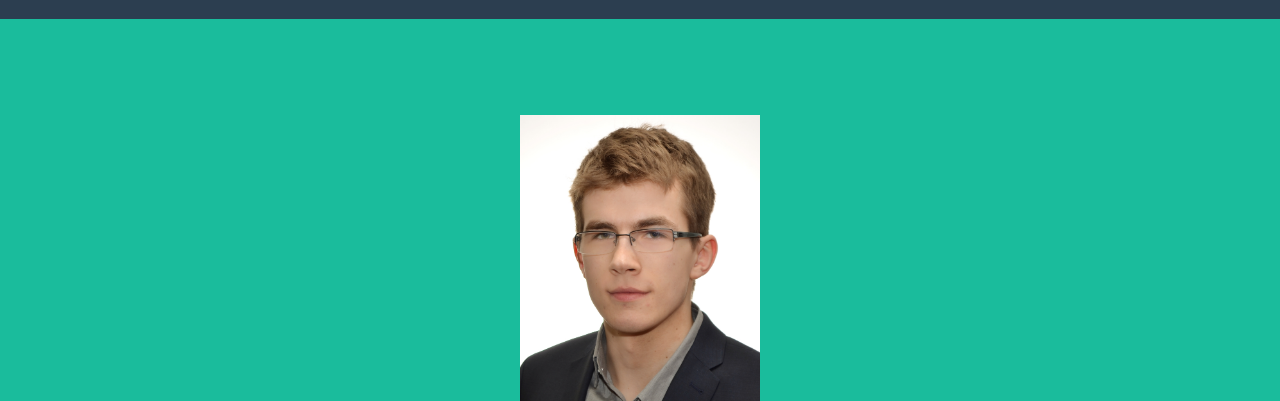
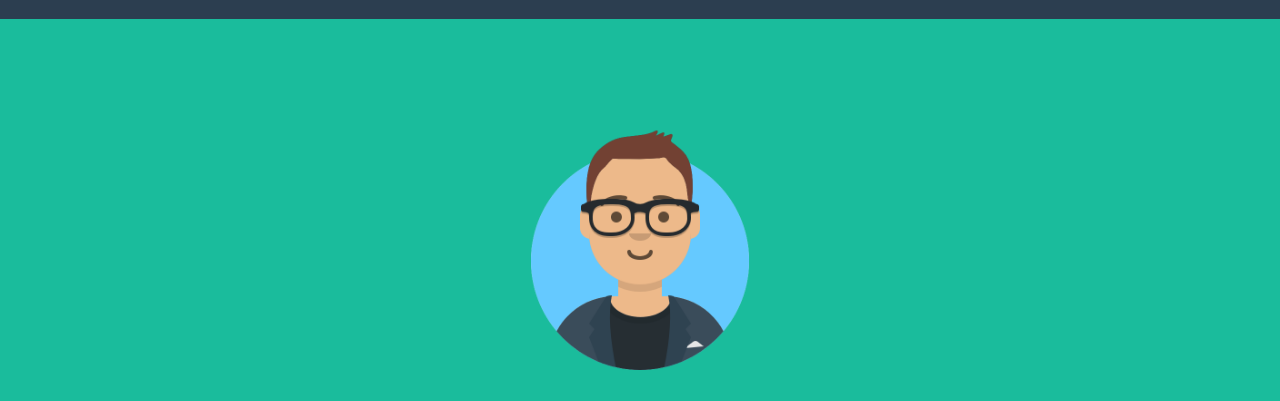
Before and after one commit to MichalGul/MichalGul.github.io, a website with bundled scripts: page index.html in a window 1280 px wide. Shown: the part 85-486 px from the top of the page. Built offline with nearby package versions, Linux system fonts and the light colour scheme.

Commit message:
avatar changed

```diff
--- a/index.html
+++ b/index.html
@@ -51,7 +51,7 @@
     <div class="container d-flex align-items-center flex-column">
 
       <!-- Masthead Avatar Image -->
-      <img class="masthead-avatar mb-5" src="img/profile.jpg" alt="">
+      <img class="masthead-avatar mb-5" src="img/avatar.png" alt="">
 
       <!-- Masthead Heading -->
       <h1 class="masthead-heading text-uppercase mb-0">Michał Gulczyński</h1>
```
Also changed, not shown: img/avatar.png (added).
